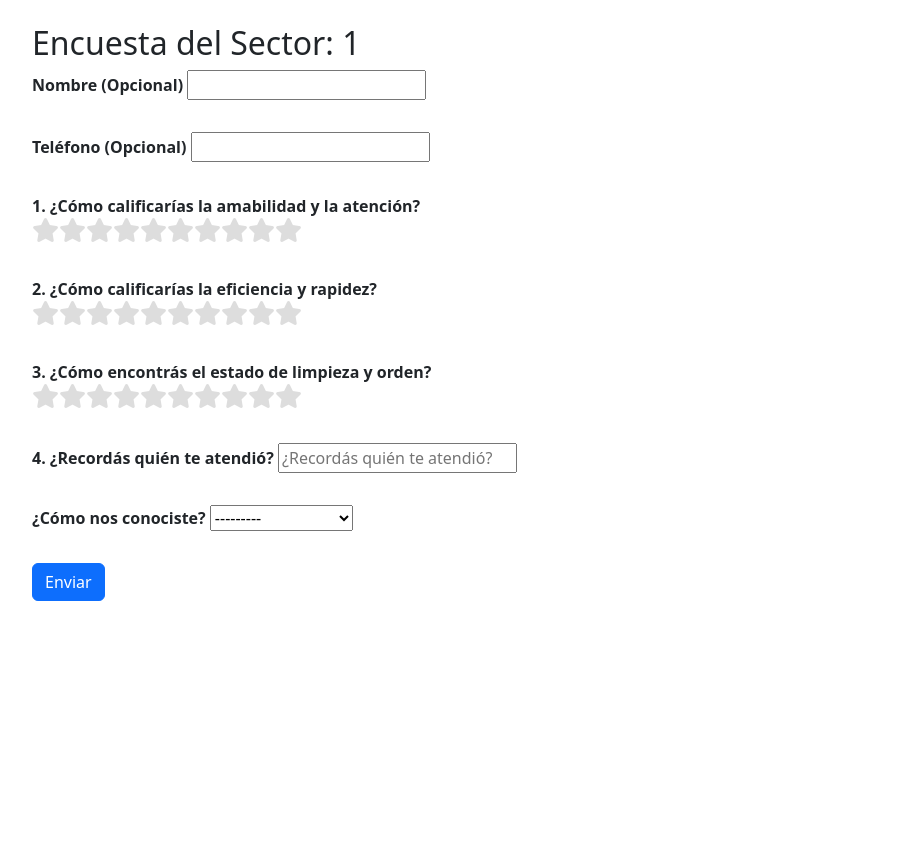
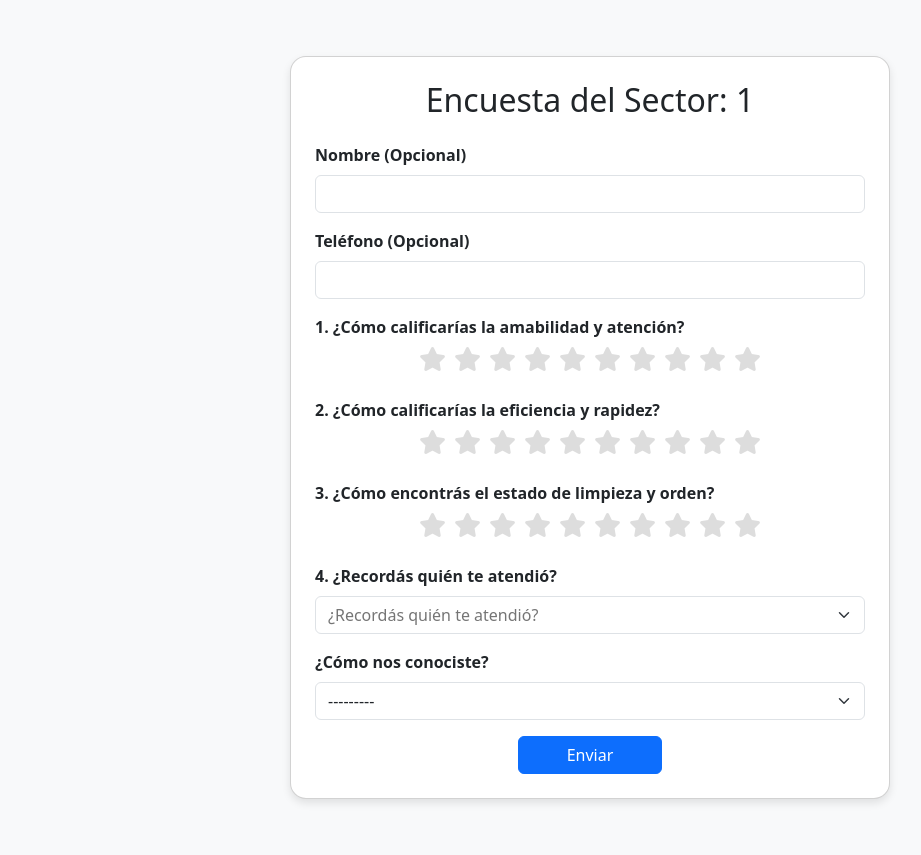
Before and after one commit to Fedepalaush/SistemaResenas, a Django app: page /dejar-comentario/1/ in a window 1280 px wide. Shown: the whole page, without its empty margins (50-971 px from the left). Before the commit the page ends 601 px from the top, so only its background shows below. Run offline with Django 4.2, Linux system fonts and the light colour scheme; some libraries are stand-ins or nearby versions.

Commit message:
cambios pc

```diff
--- a/comentarios/app/forms.py
+++ b/comentarios/app/forms.py
@@ -30,8 +30,27 @@ class ComentarioForm(forms.ModelForm):
         self.fields['limpieza'].widget = forms.RadioSelect(choices=[(i, '★' * i) for i in range(1, 6)])
 
         # Verificamos el sector y actualizamos las opciones para el campo recordas_quien
-        if sector in PERSONAL_POR_SECTOR:
+        if sector and sector in PERSONAL_POR_SECTOR:
             choices = [('', '---------')] + [(p, p) for p in PERSONAL_POR_SECTOR[sector]]
             self.fields['recordas_quien'].widget = forms.Select(choices=choices)
         else:
             self.fields['recordas_quien'].widget = forms.TextInput(attrs={'placeholder': '¿Recordás quién te atendió?'})
+
+    # Personalización de la validación para amabilidad, eficiencia y limpieza
+    def clean_amabilidad(self):
+        amabilidad = self.cleaned_data.get('amabilidad')
+        if not amabilidad:
+            raise forms.ValidationError("Seleccione un valor del 1 al 10")
+        return amabilidad
+
+    def clean_eficiencia(self):
+        eficiencia = self.cleaned_data.get('eficiencia')
+        if not eficiencia:
+            raise forms.ValidationError("Seleccione un valor del 1 al 10")
+        return eficiencia
+
+    def clean_limpieza(self):
+        limpieza = self.cleaned_data.get('limpieza')
+        if not limpieza:
+            raise forms.ValidationError("Seleccione un valor del 1 al 10")
+        return limpieza
--- a/comentarios/app/templates/dejar_comentario.html
+++ b/comentarios/app/templates/dejar_comentario.html
@@ -1,90 +1,206 @@
 {% load static %}
+{% load widget_tweaks %}
 <!DOCTYPE html>
 <html lang="es">
 <head>
   <meta charset="UTF-8">
   <title>Dejar Comentario</title>
   <link href="https://cdn.jsdelivr.net/npm/bootstrap@5.3.0/dist/css/bootstrap.min.css" rel="stylesheet">
-  <!-- Cargar Font Awesome para las estrellas -->
   <link href="https://cdnjs.cloudflare.com/ajax/libs/font-awesome/6.0.0-beta3/css/all.min.css" rel="stylesheet">
   <style>
+    body {
+      background-color: #f8f9fa;
+    }
+    .card {
+      max-width: 600px;
+      margin: 2rem auto;
+      border-radius: 1rem;
+      box-shadow: 0 4px 8px rgba(0,0,0,0.1);
+    }
     .star-rating .fa-star {
       font-size: 1.5em;
       color: #ddd;
       cursor: pointer;
+      transition: color 0.3s;
     }
     .star-rating .fa-star.checked {
       color: #ffc107;
     }
-    .small-input {
-      font-size: 0.8em;
+    .small-input label, .small-input input, .small-input select {
+      font-size: 0.9em;
+    }
+    .is-invalid {
+      border-color: red;
+    }
+    .invalid-feedback {
+      display: block;
+      color: red;
     }
   </style>
 </head>
-<body class="container py-4">
-  <h2>Encuesta del Sector: {{ sector|title }}</h2>
+<body>
+
+<div class="container py-4">
+  <div class="card p-4">
+    <h2 class="text-center mb-4">Encuesta del Sector: {{ sector|title }}</h2>
 
     <form method="post" class="row g-3">
       {% csrf_token %}
 
       <input type="hidden" name="sector" value="{{ form.sector.value }}" />
 
-    <!-- Campo de Nombre (Opcional) -->
-    <div class="col-md-12 mb-3">
-      <label for="nombre"><strong>Nombre (Opcional)</strong></label>
-      {{ form.nombre }}
+      <!-- Nombre -->
+      <div class="col-12">
+        <label for="nombre" class="form-label"><strong>Nombre (Opcional)</strong></label>
+        {{ form.nombre|add_class:"form-control" }}
+        {% if form.nombre.errors %}
+          <div class="invalid-feedback">
+            {% for error in form.nombre.errors %}
+              <p>{{ error }}</p>
+            {% endfor %}
+          </div>
+        {% endif %}
       </div>
 
-    <!-- Campo de Teléfono (Opcional) -->
-    <div class="col-md-12 mb-3">
-      <label for="telefono"><strong>Teléfono (Opcional)</strong></label>
-      {{ form.telefono }}
+      <!-- Teléfono -->
+      <div class="col-12">
+        <label for="telefono" class="form-label"><strong>Teléfono (Opcional)</strong></label>
+        {{ form.telefono|add_class:"form-control" }}
+        {% if form.telefono.errors %}
+          <div class="invalid-feedback">
+            {% for error in form.telefono.errors %}
+              <p>{{ error }}</p>
+            {% endfor %}
+          </div>
+        {% endif %}
       </div>
 
-    <!-- Campo de Calificación de Amabilidad -->
-    <div class="col-md-12 mb-3">
-      <label><strong>1. ¿Cómo calificarías la amabilidad y la atención?</strong></label>
-      <div class="star-rating" id="amabilidad-rating"></div>
-      <input type="hidden" name="amabilidad" id="amabilidad" value="" />
+      <!-- Amabilidad -->
+      <div class="col-12">
+        <label class="form-label"><strong>1.
+          {% if sector == "caja" %}
+            ¿Cómo calificarías la amabilidad y atención de nuestros cajeros?
+          {% elif sector == "carniceria" %}
+            ¿Cómo calificarías la amabilidad y atención de nuestros carniceros?
+          {% elif sector == "fiambreria" %}
+            ¿Cómo calificarías la amabilidad y atención de nuestros fiambreros?
+          {% elif sector == "salon" %}
+            ¿Cómo calificarías la amabilidad y atención de nuestros repositores?
+          {% else %}
+            ¿Cómo calificarías la amabilidad y atención?
+          {% endif %}
+        </strong></label>
+        <div class="star-rating text-center mb-2" id="amabilidad-rating"></div>
+        <input type="hidden" name="amabilidad" id="amabilidad" value="{{ form.amabilidad.value }}" />
+        {% if form.amabilidad.errors %}
+          <div class="invalid-feedback">
+            {% for error in form.amabilidad.errors %}
+              <p>Seleccione un valor del 1 al 10</p>
+            {% endfor %}
+          </div>
+        {% endif %}
       </div>
 
-    <!-- Campo de Calificación de Eficiencia -->
-    <div class="col-md-12 mb-3">
-      <label><strong>2. ¿Cómo calificarías la eficiencia y rapidez?</strong></label>
-      <div class="star-rating" id="eficiencia-rating"></div>
-      <input type="hidden" name="eficiencia" id="eficiencia" value="" />
+      <!-- Eficiencia -->
+      <div class="col-12">
+        <label class="form-label"><strong>
+          2.
+          {% if sector == "caja" %}
+            ¿Cómo calificarías la eficiencia y rapidez de nuestros cajeros?
+          {% elif sector == "carniceria" %}
+            ¿Cómo calificarías la eficiencia y rapidez de nuestros carniceros?
+          {% elif sector == "fiambreria" %}
+            ¿Cómo calificarías la eficiencia y rapidez de nuestros fiambreros?
+          {% elif sector == "salon" %}
+            ¿Cómo calificarías la eficiencia y rapidez de nuestros repositores?
+          {% else %}
+            ¿Cómo calificarías la eficiencia y rapidez?
+          {% endif %}
+        </strong></label>
+        <div class="star-rating text-center mb-2" id="eficiencia-rating"></div>
+        <input type="hidden" name="eficiencia" id="eficiencia" value="{{ form.eficiencia.value }}" />
+        {% if form.eficiencia.errors %}
+          <div class="invalid-feedback">
+            {% for error in form.eficiencia.errors %}
+              <p>Seleccione un valor del 1 al 10</p>
+            {% endfor %}
+          </div>
+        {% endif %}
       </div>
 
-    <!-- Campo de Calificación de Limpieza -->
-    <div class="col-md-12 mb-3">
-      <label><strong>3. ¿Cómo encontrás el estado de limpieza y orden?</strong></label>
-      <div class="star-rating" id="limpieza-rating"></div>
-      <input type="hidden" name="limpieza" id="limpieza" value="" />
+      <!-- Limpieza -->
+      <div class="col-12">
+        <label class="form-label"><strong>
+          3.
+          {% if sector == "caja" %}
+            ¿Cómo encontrás el estado de limpieza y orden de la caja?
+          {% elif sector == "salon" %}
+            ¿Cómo encontrás el estado de limpieza y orden del salón?
+          {% elif sector == "fiambreria" %}
+            ¿Cómo encontrás el estado de limpieza y orden de la fiambrería?
+          {% elif sector == "carniceria" %}
+            ¿Cómo encontrás el estado de limpieza y orden de la carnicería?
+          {% else %}
+            ¿Cómo encontrás el estado de limpieza y orden?
+          {% endif %}
+        </strong></label>
+        <div class="star-rating text-center mb-2" id="limpieza-rating"></div>
+        <input type="hidden" name="limpieza" id="limpieza" value="{{ form.limpieza.value }}" />
+        {% if form.limpieza.errors %}
+          <div class="invalid-feedback">
+            {% for error in form.limpieza.errors %}
+              <p>Seleccione un valor del 1 al 10</p>
+            {% endfor %}
+          </div>
+        {% endif %}
       </div>
 
-    <!-- Campo Recordas Quién Te Atendió -->
-    <div class="col-md-12 mb-3">
-      <label><strong>4. ¿Recordás quién te atendió?</strong></label>
-      {{ form.recordas_quien }}
+      <!-- Recordás quién -->
+      <div class="col-12">
+        <label class="form-label"><strong>4. ¿Recordás quién te atendió?</strong></label>
+        {{ form.recordas_quien|add_class:"form-select" }}
+        {% if form.recordas_quien.errors %}
+          <div class="invalid-feedback">
+            {% for error in form.recordas_quien.errors %}
+              <p>{{ error }}</p>
+            {% endfor %}
+          </div>
+        {% endif %}
       </div>
 
-    <!-- Campo ¿En Qué Se Destacó? -->
-    <div class="col-md-12 small-input" id="destacado-div" style="display: none;">
-      <label><strong>¿En qué se destacó?</strong></label>
-      {{ form.destacado }}
+      <!-- En qué se destacó -->
+      <div class="col-12 small-input" id="destacado-div" style="display: none;">
+        <label class="form-label"><strong>¿En qué se destacó?</strong></label>
+        <textarea class="form-control" name="destacado" rows="1" style="height: 120px;"></textarea>
+        {% if form.destacado.errors %}
+          <div class="invalid-feedback">
+            {% for error in form.destacado.errors %}
+              <p>{{ error }}</p>
+            {% endfor %}
+          </div>
+        {% endif %}
       </div>
 
-    <!-- Campo ¿Cómo Nos Conociste? -->
-    <div class="col-md-12 mb-3">
-      <label><strong>¿Cómo nos conociste?</strong></label>
-      {{ form.como_conociste }}
+      <!-- Cómo nos conociste -->
+      <div class="col-12">
+        <label class="form-label"><strong>¿Cómo nos conociste?</strong></label>
+        {{ form.como_conociste|add_class:"form-select" }}
+        {% if form.como_conociste.errors %}
+          <div class="invalid-feedback">
+            {% for error in form.como_conociste.errors %}
+              <p>{{ error }}</p>
+            {% endfor %}
+          </div>
+        {% endif %}
       </div>
 
-    <!-- Botón de Enviar -->
-    <div class="col-md-12">
-      <button class="btn btn-primary">Enviar</button>
+      <!-- Botón -->
+      <div class="col-12 text-center">
+        <button class="btn btn-primary px-5">Enviar</button>
       </div>
     </form>
+  </div>
+</div>
 
 <script>
   document.addEventListener('DOMContentLoaded', function () {
@@ -93,23 +209,21 @@
 
     if (quien) {
       quien.addEventListener('change', function () {
-          if (quien.value) {
-            destacadoDiv.style.display = "block";
-          } else {
-            destacadoDiv.style.display = "none";
-          }
+        destacadoDiv.style.display = quien.value ? "block" : "none";
       });
-        // Inicializar al cargar
       if (quien.value) destacadoDiv.style.display = "block";
     }
 
-      // Función para crear las estrellas dinámicamente
-      function createStarRating(elementId) {
+    function createStarRating(elementId, inputValue) {
       const ratingDiv = document.getElementById(elementId);
+      const rating = parseInt(inputValue) || 0;  // Obtener valor de la estrella desde el formulario (o 0 si no hay valor)
       for (let i = 1; i <= 10; i++) {
         const star = document.createElement('i');
-          star.classList.add('fa', 'fa-star');
+        star.classList.add('fa', 'fa-star', 'mx-1');
         star.setAttribute('data-index', i);
+        if (i <= rating) {
+          star.classList.add('checked');
+        }
         star.addEventListener('click', function() {
           setRating(elementId, i);
         });
@@ -117,7 +231,6 @@
       }
     }
 
-      // Función para manejar la selección de estrellas
     function setRating(field, rating) {
       const stars = document.querySelectorAll(`#${field} .fa-star`);
       stars.forEach(star => {
@@ -127,14 +240,14 @@
           star.classList.remove('checked');
         }
       });
-        document.getElementById(field.replace('-rating', '')).value = rating; // Guardamos el valor en el campo oculto
+      document.getElementById(field.replace('-rating', '')).value = rating;
     }
 
-      // Crear las estrellas para cada campo
-      createStarRating('amabilidad-rating');
-      createStarRating('eficiencia-rating');
-      createStarRating('limpieza-rating');
+    createStarRating('amabilidad-rating', "{{ form.amabilidad.value }}");
+    createStarRating('eficiencia-rating', "{{ form.eficiencia.value }}");
+    createStarRating('limpieza-rating', "{{ form.limpieza.value }}");
   });
 </script>
+
 </body>
 </html>
--- a/comentarios/app/views.py
+++ b/comentarios/app/views.py
@@ -12,6 +12,9 @@ def dejar_comentario(request, sector):
     print(f"Sector recibido: {sector}")
 
     if request.method == 'POST':
+        # Imprime los datos que se están enviando en el POST
+        print(f"Datos enviados en el POST: {request.POST}")
+
         form = ComentarioForm(request.POST)
         if form.is_valid():
             comentario = form.save(commit=False)
```
Also changed, not shown: comentarios/app/templates/admin_comentarios.html (+8 -4 lines). Lines whose indentation alone changed are shown as unchanged.
